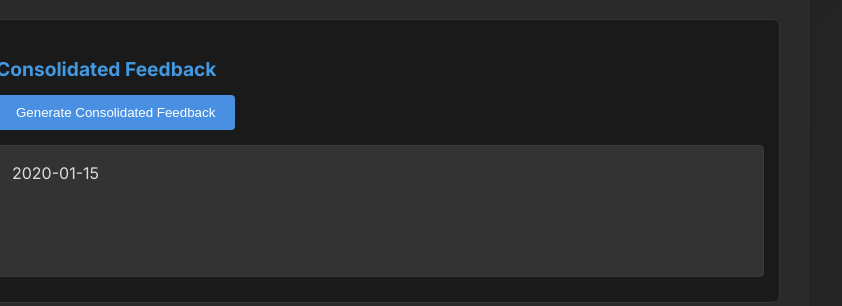
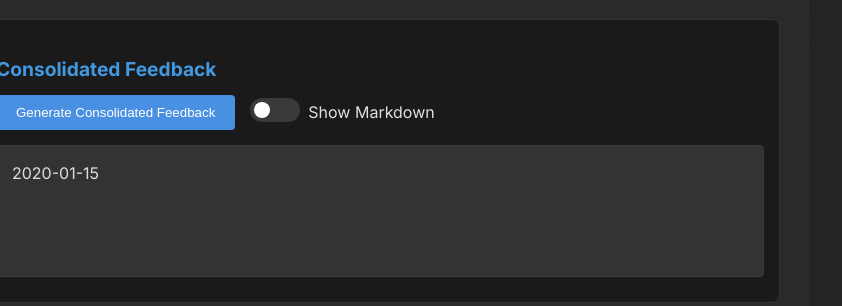
Before and after one commit to tcspears/ai_feedback_assistant, a Flask app: template templates/paper.html in a window 1280 px wide. Shown: the part 1625-1931 px from the top of the page, without its empty margins (0-842 px from the left). Run offline with Flask 3, Linux system fonts and the light colour scheme; tables that the repository leaves empty hold one stand-in row (values such as "Sample post"); the template is opened without the code that fills it: values that come from a table or form of the project are taken from there, most other values are stand-ins (such as "Sample title", 1, 10 or a date in 2020); parts of the project's set-up code (start-up, migrations or seed data) failed here and were passed over.

Commit message:
Fixed markdown issue

```diff
--- a/main.py
+++ b/main.py
@@ -125,6 +125,12 @@ def create_admin_user(username="admin", password="admin"):
             print(f"Admin user '{username}' created successfully")
         else:
             print(f"Admin user '{username}' already exists")
+
+@app.template_filter('markdown')
+def markdown_filter(text):
+    if text:
+        return Markup(markdown.markdown(text, extensions=['extra']))
+    return ''
 
 # Example of refactored route using SQLAlchemy
 @app.route('/login', methods=['GET', 'POST'])
@@ -492,7 +498,7 @@ def generate_consolidated_feedback():
     if model.startswith('claude'):
         response = client_anthropic.messages.create(
             model=model,
-            system="You are a helpful writing assistant.",
+            system="You are a helpful writing assistant. Please format all of your responses as valid Markdown. Use headings, lists, and other Markdown constructs where appropriate.",
             messages=[{"role": "user", "content": prompt}],
             max_tokens=1000
         )
@@ -501,7 +507,7 @@ def generate_consolidated_feedback():
         response = client_openai.chat.completions.create(
             model=model,
             messages=[
-                {"role": "system", "content": "You are a helpful writing assistant."},
+                {"role": "system", "content": "You are a helpful writing assistant. Please format all of your responses as valid Markdown. Use headings, lists, and other Markdown constructs where appropriate."},
                 {"role": "user", "content": prompt}
             ]
         )
@@ -759,6 +765,7 @@ def save_feedback():
         db.session.rollback()
         return jsonify({"success": False, "error": str(e)})
 
+
 if __name__ == '__main__':
     print(f"Current working directory: {os.getcwd()}")
     print(f"Database URL: {app.config['SQLALCHEMY_DATABASE_URI']}")
--- a/static/css/style.css
+++ b/static/css/style.css
@@ -803,3 +803,76 @@ select:disabled {
 .feedback-checkbox {
     display: none;
 }
+
+.toggle-container {
+    display: inline-flex;
+    align-items: center;
+    margin-left: 15px;
+}
+
+.toggle-label {
+    margin-left: 8px;
+    color: var(--text-color);
+}
+
+/* The switch - the box around the slider */
+.switch {
+    position: relative;
+    display: inline-block;
+    width: 50px;
+    height: 24px;
+}
+
+/* Hide default HTML checkbox */
+.switch input {
+    opacity: 0;
+    width: 0;
+    height: 0;
+}
+
+/* The slider */
+.slider {
+    position: absolute;
+    cursor: pointer;
+    top: 0;
+    left: 0;
+    right: 0;
+    bottom: 0;
+    background-color: var(--border-color);
+    transition: .4s;
+}
+
+.slider:before {
+    position: absolute;
+    content: "";
+    height: 16px;
+    width: 16px;
+    left: 4px;
+    bottom: 4px;
+    background-color: white;
+    transition: .4s;
+}
+
+input:checked + .slider {
+    background-color: var(--primary-color);
+}
+
+input:checked + .slider:before {
+    transform: translateX(26px);
+}
+
+/* Rounded sliders */
+.slider.round {
+    border-radius: 24px;
+}
+
+.slider.round:before {
+    border-radius: 50%;
+}
+
+.markdown-rendered {
+    padding: 15px;
+    background: var(--summary-bg);
+    border: 1px solid var(--border-color);
+    border-radius: 4px;
+}
--- a/templates/paper.html
+++ b/templates/paper.html
@@ -85,14 +85,24 @@
             <!-- Consolidated Feedback -->
             <div class="evaluation-section">
                 <h3>Consolidated Feedback</h3>
-                <div class="consolidated-feedback-controls">
+                <div class="consolidated-feedback-controls" style="display: flex; align-items: center;">
                     <button id="generateConsolidatedFeedback" onclick="generateConsolidatedFeedback()">
                         Generate Consolidated Feedback
                     </button>
+                    <div class="toggle-container">
+                        <label class="switch">
+                            <input type="checkbox" id="showMarkdownToggle" onchange="toggleMarkdownView()">
+                            <span class="slider round"></span>
+                        </label>
+                        <span class="toggle-label">Show Markdown</span>
+                    </div>
                 </div>
-                <div id="consolidatedFeedback" class="evaluation-content">
-                    {{ saved_consolidated_feedback if saved_consolidated_feedback }}
+                <!-- Rendered markdown view -->
+                <div id="consolidatedFeedback" class="evaluation-content markdown-rendered">
+                    {{ saved_consolidated_feedback | markdown if saved_consolidated_feedback }}
                 </div>
+                <!-- Raw markdown view -->
+                <textarea id="consolidatedFeedbackRaw" class="feedback-textarea" style="display: none;">{{ saved_consolidated_feedback }}</textarea>
             </div>
         </div>
 
@@ -122,6 +132,7 @@
     </div>
 
     <script src="https://cdnjs.cloudflare.com/ajax/libs/jquery/3.6.0/jquery.min.js"></script>
+    <script src="https://cdn.jsdelivr.net/npm/marked/marked.min.js"></script>
     <!-- Include the existing JavaScript functions here -->
     <script>
     let lastChecked = null;
@@ -267,24 +278,12 @@
     }
 
     async function generateConsolidatedFeedback() {
-        // Collect all checked feedback
-        const selectedFeedback = {};
-        document.querySelectorAll('.feedback-checkbox:checked').forEach(checkbox => {
-            const section = checkbox.dataset.section;
-            if (!selectedFeedback[section]) {
-                selectedFeedback[section] = [];
-            }
-            selectedFeedback[section].push(checkbox.value);
-        });
-
-        // Get additional feedback
-        const additionalFeedback = document.getElementById('additionalFeedback').value;
-
-        // Show loading state
         const button = document.getElementById('generateConsolidatedFeedback');
         const originalText = button.textContent;
         button.textContent = 'Generating...';
         button.disabled = true;
+
+        const additionalFeedback = document.getElementById('additionalFeedback').value;
 
         try {
             const response = await fetch('/generate_consolidated_feedback', {
@@ -293,7 +292,6 @@
                     'Content-Type': 'application/json',
                 },
                 body: JSON.stringify({
-                    selected_feedback: selectedFeedback,
                     additional_feedback: additionalFeedback,
                     model: '{{ model }}',
                     file_hash: '{{ file_hash }}'
@@ -301,7 +299,9 @@
             });
 
             const data = await response.json();
-            document.getElementById('consolidatedFeedback').innerHTML = data.consolidated_feedback;
+            // Update both views
+            document.getElementById('consolidatedFeedbackRaw').value = data.consolidated_feedback;
+            document.getElementById('consolidatedFeedback').innerHTML = marked.parse(data.consolidated_feedback);
         } catch (error) {
             console.error('Error:', error);
             alert('Error generating consolidated feedback');
@@ -384,6 +384,20 @@
             button.textContent = 'Save Changes';
         }
     }
+
+    function toggleMarkdownView() {
+        const showMarkdown = document.getElementById('showMarkdownToggle').checked;
+        const renderedView = document.getElementById('consolidatedFeedback');
+        const rawView = document.getElementById('consolidatedFeedbackRaw');
+
+        if (showMarkdown) {
+            renderedView.style.display = 'none';
+            rawView.style.display = 'block';
+        } else {
+            renderedView.style.display = 'block';
+            rawView.style.display = 'none';
+        }
+    }
     </script>
 </body>
 </html>
```
